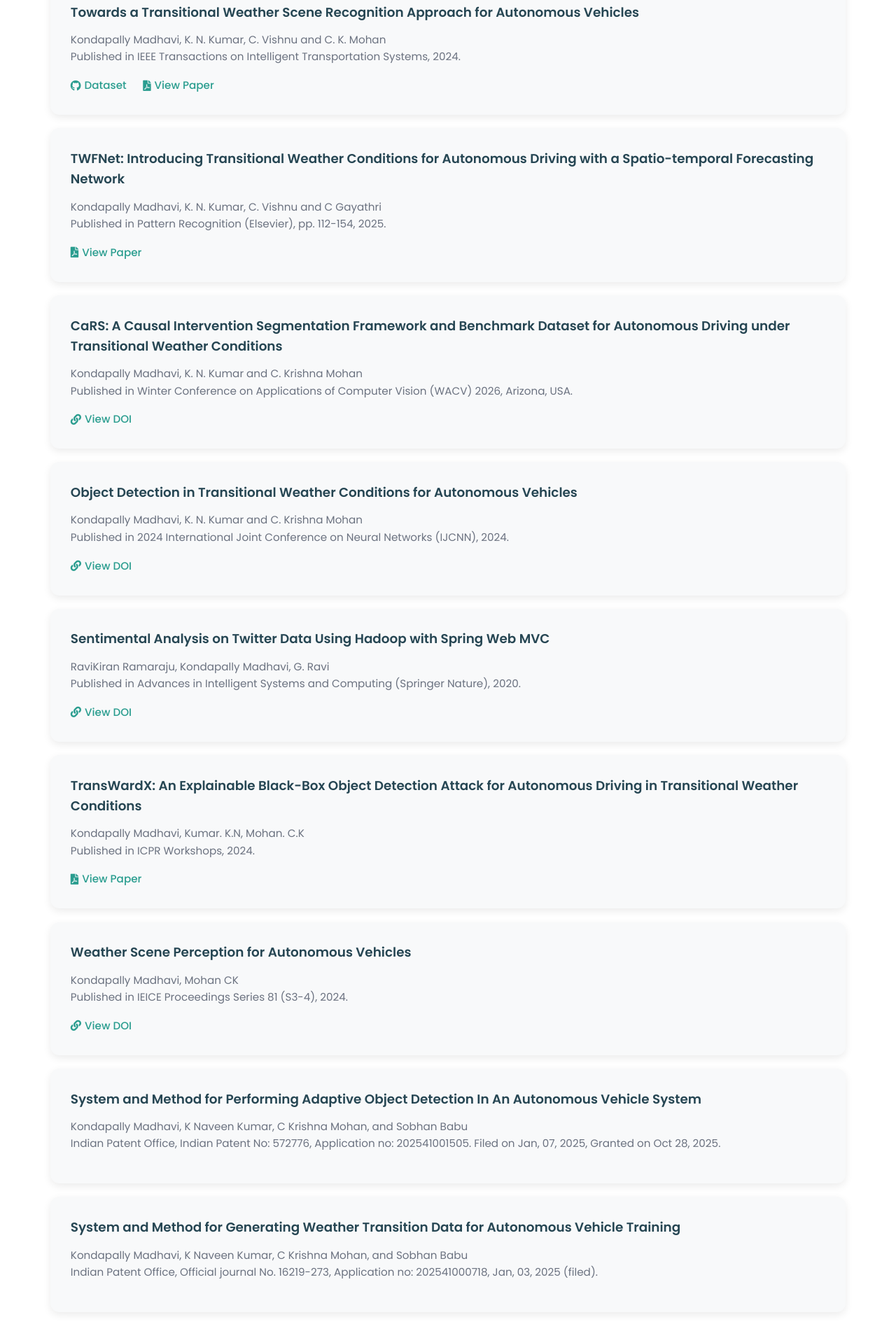
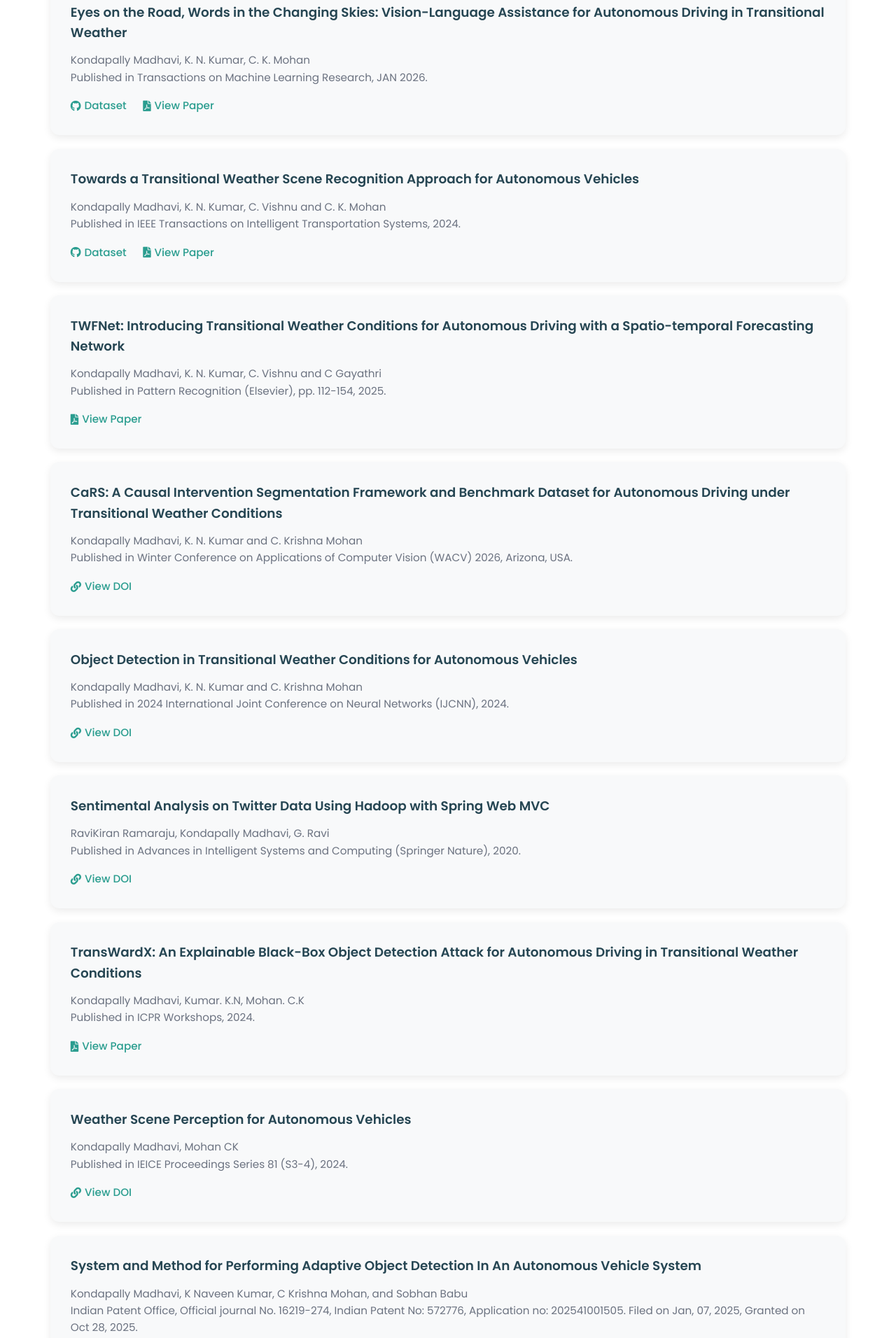
Before and after one commit to mk15001/cv, a website: page index.html in a window 1280 px wide. Shown: the part 3385-5297 px from the top of the page at 70% size. Drawn offline with Linux system fonts and the light colour scheme.

Commit message:
Update index.html

```diff
--- a/index.html
+++ b/index.html
@@ -939,6 +939,12 @@ nav ul li a:hover {
                 <button class="filter-btn" data-filter="Patents">Patents</button>
             </div>
             <div class="publication" data-type="journal">
+                <h3>Eyes on the Road, Words in the Changing Skies: Vision-Language Assistance for Autonomous Driving in Transitional Weather</h3>
+                <p>Kondapally Madhavi, K. N. Kumar, C. K. Mohan<br>Published in Transactions on Machine Learning Research, JAN 2026.</p>
+                <a href="https://github.com/mk15001/AIWD6-dataset"><i class="fab fa-github"></i> Dataset</a>
+                <a href="https://openreview.net/forum?id=PCEDvdVJon"><i class="fas fa-file-pdf"></i> View Paper</a>
+            </div>
+            <div class="publication" data-type="journal">
                 <h3>Towards a Transitional Weather Scene Recognition Approach for Autonomous Vehicles</h3>
                 <p>Kondapally Madhavi, K. N. Kumar, C. Vishnu and C. K. Mohan<br>Published in IEEE Transactions on Intelligent Transportation Systems, 2024.</p>
                 <a href="https://github.com/mk15001/AIWD6-dataset"><i class="fab fa-github"></i> Dataset</a>
@@ -983,11 +989,15 @@ Conditions</h3>
             </div>
             <div class="publication" data-type="Patents">
                 <h3>System and Method for Performing Adaptive Object Detection In An Autonomous Vehicle System</h3>
-                <p>Kondapally Madhavi, K Naveen Kumar, C Krishna Mohan, and Sobhan Babu<br> Indian Patent Office, Indian Patent No: 572776, Application no: 202541001505. Filed on Jan, 07, 2025, Granted on Oct 28, 2025.</p>
+                <p>Kondapally Madhavi, K Naveen Kumar, C Krishna Mohan, and Sobhan Babu<br> Indian Patent Office, Official journal No. 16219-274, Indian Patent No: 572776, Application no: 202541001505. Filed on Jan, 07, 2025, Granted on Oct 28, 2025.</p>
             </div>
             <div class="publication" data-type="Patents">
                 <h3>System and Method for Generating Weather Transition Data for Autonomous Vehicle Training</h3>
                 <p>Kondapally Madhavi, K Naveen Kumar, C Krishna Mohan, and Sobhan Babu<br>Indian Patent Office, Official journal No. 16219-273, Application no: 202541000718, Jan, 03, 2025 (filed).</p>
+            </div>
+            <div class="publication" data-type="Patents">
+                <h3>System and Method for Visual Segmentation for Autonomous Vehicles under Transitional Weather Conditions</h3>
+                <p>Kondapally Madhavi, K Naveen Kumar, and C Krishna Mohan<br>Indian Patent Office, Official journal No. 16219-505, Application no: 202541129186, Dec, 19, 2025 (filed).</p>
             </div>
 
         </section>
```
